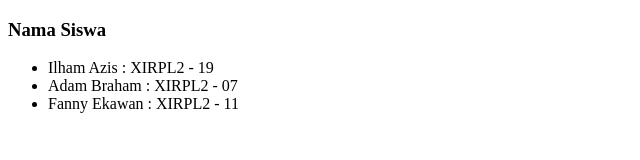
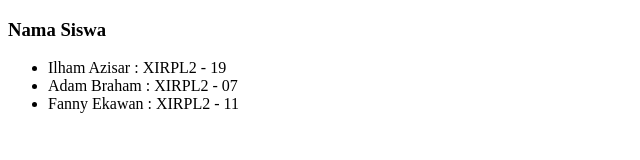
Before and after one commit to ailsadamayanti02/Ailsa-XRPLA, a plain HTML site: page index.html in a window 1280 px wide. Shown: the full height of the page, 0-640 px from the left. Drawn offline with Linux system fonts and the light colour scheme.

Commit message:
update index.html

```diff
--- a/index.html
+++ b/index.html
@@ -20,7 +20,7 @@
 
     <ul>
 
-        <li>Ilham Azis : XIRPL2 - 19</li>
+        <li>Ilham Azisar : XIRPL2 - 19</li>
 
         <li>Adam Braham : XIRPL2 - 07</li>
 
```
